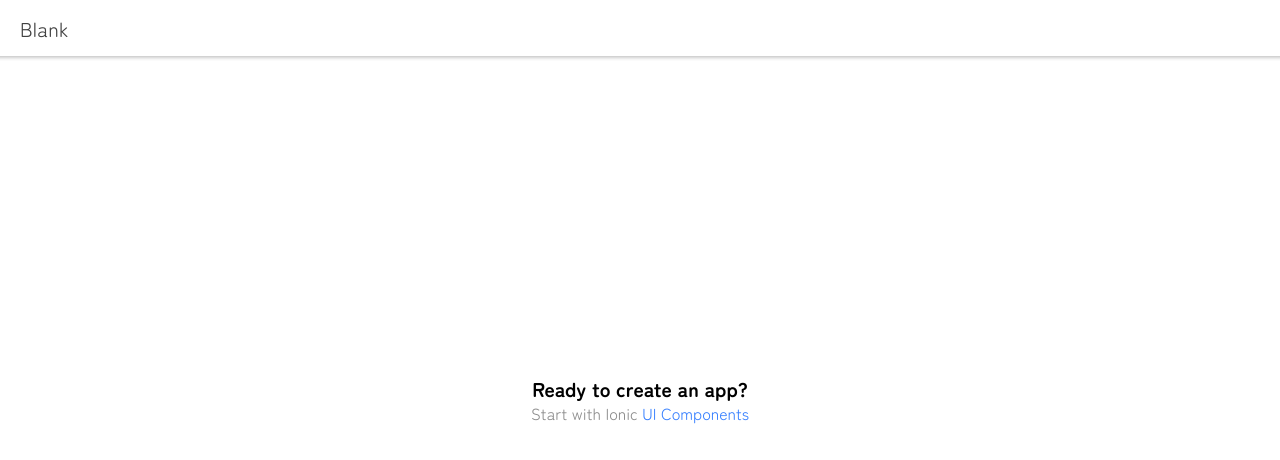
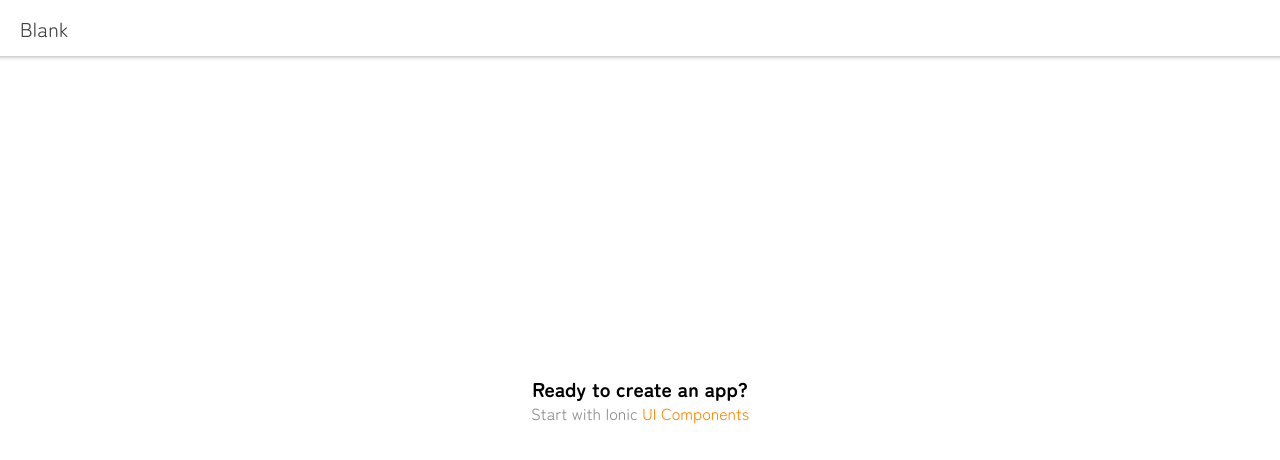
Before and after one commit to nelioyann/Storyboard, a React (Create React App) app: page /home in a window 1280 px wide. Shown: the top 460 px of the page. Built offline with nearby package versions, Linux system fonts and the light colour scheme.

Commit message:
feat: updated theme colors

```diff
--- a/src/theme/variables.css
+++ b/src/theme/variables.css
@@ -3,29 +3,26 @@ http://ionicframework.com/docs/theming/ */
 
 /** Ionic CSS Variables **/
 :root {
-  /** primary **/
-  --ion-color-primary: #3880ff;
-  --ion-color-primary-rgb: 56, 128, 255;
-  --ion-color-primary-contrast: #ffffff;
-  --ion-color-primary-contrast-rgb: 255, 255, 255;
-  --ion-color-primary-shade: #3171e0;
-  --ion-color-primary-tint: #4c8dff;
+  --ion-color-primary: #FF8700;
+  --ion-color-primary-rgb: 255,135,0;
+  --ion-color-primary-contrast: #000000;
+  --ion-color-primary-contrast-rgb: 0,0,0;
+  --ion-color-primary-shade: #e07700;
+  --ion-color-primary-tint: #ff931a;
 
-  /** secondary **/
-  --ion-color-secondary: #3dc2ff;
-  --ion-color-secondary-rgb: 61, 194, 255;
+  --ion-color-secondary: #00a86b;
+  --ion-color-secondary-rgb: 0,168,107;
   --ion-color-secondary-contrast: #ffffff;
-  --ion-color-secondary-contrast-rgb: 255, 255, 255;
-  --ion-color-secondary-shade: #36abe0;
-  --ion-color-secondary-tint: #50c8ff;
+  --ion-color-secondary-contrast-rgb: 255,255,255;
+  --ion-color-secondary-shade: #00945e;
+  --ion-color-secondary-tint: #1ab17a;
 
-  /** tertiary **/
-  --ion-color-tertiary: #5260ff;
-  --ion-color-tertiary-rgb: 82, 96, 255;
-  --ion-color-tertiary-contrast: #ffffff;
-  --ion-color-tertiary-contrast-rgb: 255, 255, 255;
-  --ion-color-tertiary-shade: #4854e0;
-  --ion-color-tertiary-tint: #6370ff;
+  --ion-color-tertiary: #38ffb6;
+  --ion-color-tertiary-rgb: 56,255,182;
+  --ion-color-tertiary-contrast: #000000;
+  --ion-color-tertiary-contrast-rgb: 0,0,0;
+  --ion-color-tertiary-shade: #31e0a0;
+  --ion-color-tertiary-tint: #4cffbd;
 
   /** success **/
   --ion-color-success: #2dd36f;
@@ -83,26 +80,26 @@ http://ionicframework.com/docs/theming/ */
    */
 
   body {
-    --ion-color-primary: #428cff;
-    --ion-color-primary-rgb: 66,140,255;
-    --ion-color-primary-contrast: #ffffff;
-    --ion-color-primary-contrast-rgb: 255,255,255;
-    --ion-color-primary-shade: #3a7be0;
-    --ion-color-primary-tint: #5598ff;
+    --ion-color-primary: #FF8700;
+  --ion-color-primary-rgb: 255,135,0;
+  --ion-color-primary-contrast: #000000;
+  --ion-color-primary-contrast-rgb: 0,0,0;
+  --ion-color-primary-shade: #e07700;
+  --ion-color-primary-tint: #ff931a;
 
-    --ion-color-secondary: #50c8ff;
-    --ion-color-secondary-rgb: 80,200,255;
-    --ion-color-secondary-contrast: #ffffff;
-    --ion-color-secondary-contrast-rgb: 255,255,255;
-    --ion-color-secondary-shade: #46b0e0;
-    --ion-color-secondary-tint: #62ceff;
+  --ion-color-secondary: #00a86b;
+  --ion-color-secondary-rgb: 0,168,107;
+  --ion-color-secondary-contrast: #ffffff;
+  --ion-color-secondary-contrast-rgb: 255,255,255;
+  --ion-color-secondary-shade: #00945e;
+  --ion-color-secondary-tint: #1ab17a;
 
-    --ion-color-tertiary: #6a64ff;
-    --ion-color-tertiary-rgb: 106,100,255;
-    --ion-color-tertiary-contrast: #ffffff;
-    --ion-color-tertiary-contrast-rgb: 255,255,255;
-    --ion-color-tertiary-shade: #5d58e0;
-    --ion-color-tertiary-tint: #7974ff;
+  --ion-color-tertiary: #38ffb6;
+  --ion-color-tertiary-rgb: 56,255,182;
+  --ion-color-tertiary-contrast: #000000;
+  --ion-color-tertiary-contrast-rgb: 0,0,0;
+  --ion-color-tertiary-shade: #31e0a0;
+  --ion-color-tertiary-tint: #4cffbd;
 
     --ion-color-success: #2fdf75;
     --ion-color-success-rgb: 47,223,117;
```
Also changed, not shown: src/components/Buttons/Button.tsx (+8 -5 lines), 2 other files (tests, documents, lock files or other folders).
